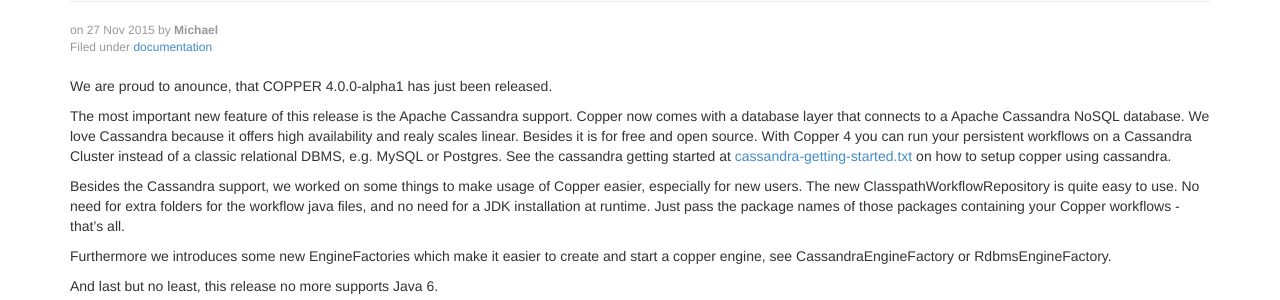
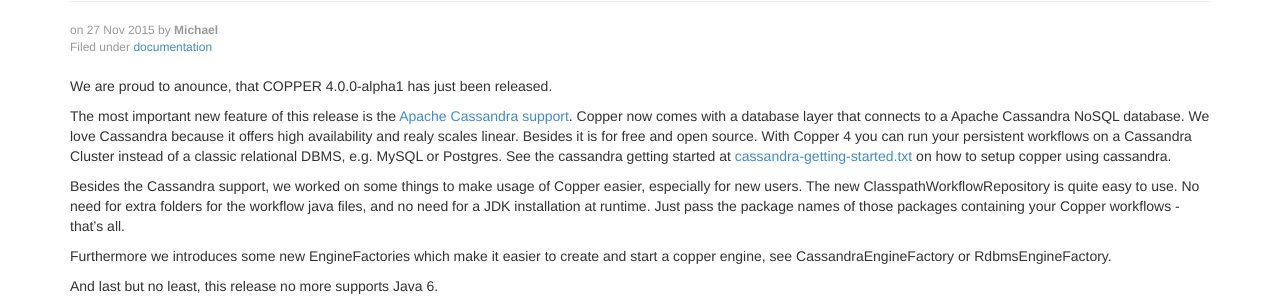
Before and after one commit to copper-engine/copper-engine.github.io, a Jekyll site: the page built from _posts/2015-11-27-copper-4.0.0-alpha1-released.md, in a window 1280 px wide. Shown: the part 148-448 px from the top of the page. Built offline with Jekyll 4.4.1, drawn with Linux system fonts in a browser that asks for light colours; nearby versions of some CDN libraries; part of the change alters nothing that is shown.

```diff
--- a/_posts/2015-11-27-copper-4.0.0-alpha1-released.md
+++ b/_posts/2015-11-27-copper-4.0.0-alpha1-released.md
@@ -7,7 +7,7 @@ categories: documentation
 
 We are proud to anounce, that COPPER 4.0.0-alpha1 has just been released.
 
-The most important new feature of this release is the Apache Cassandra support. Copper now comes with a database layer that connects to a Apache Cassandra NoSQL database.
+The most important new feature of this release is the [Apache Cassandra support](http://cassandra.apache.org/). Copper now comes with a database layer that connects to a Apache Cassandra NoSQL database.
 We love Cassandra because it offers high availability and realy scales linear. Besides it is for free and open source.
 With Copper 4 you can run your persistent workflows on a Cassandra Cluster instead of a classic relational DBMS, e.g. MySQL or Postgres.
 See the cassandra getting started at [cassandra-getting-started.txt](https://github.com/copper-engine/copper-engine/blob/master/projects/copper-cassandra/cassandra-storage/cassandra-getting-started.txt) on how to setup copper using cassandra.
```
